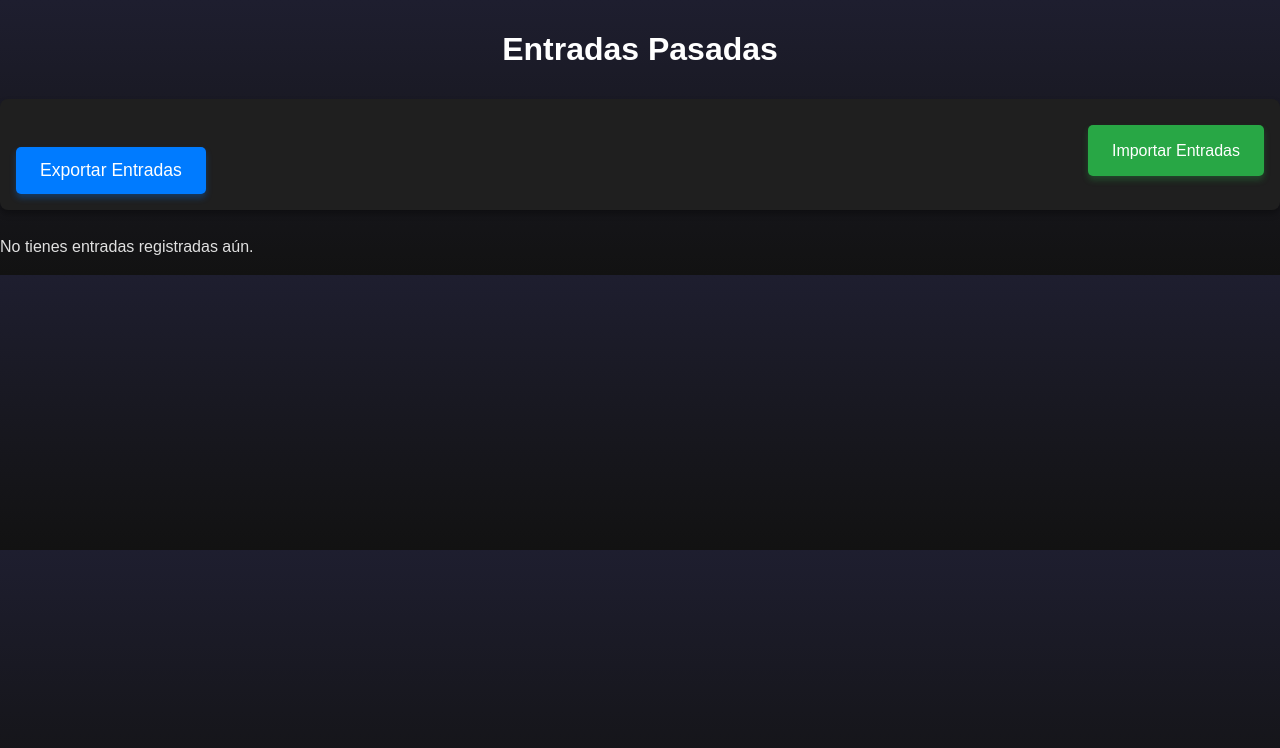
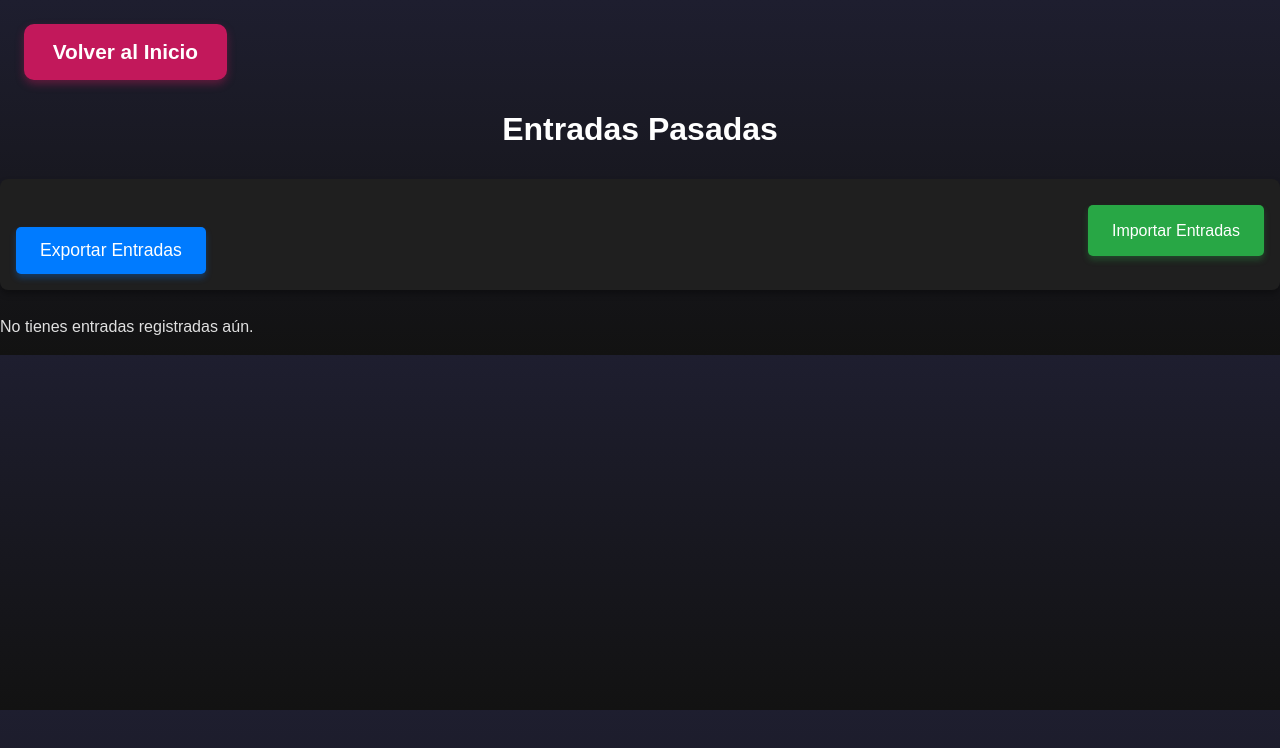
Before and after one commit to JuanDi37/Aprendizaje, a React (Create React App) app: page /entries in a window 1280 px wide. Shown: the top 748 px of the page. Built offline with nearby package versions, Linux system fonts and the light colour scheme; the HTML template or start-up script is replaced by a standard one.

Commit message:
2.0
V 2.0 Partially Final

```diff
--- a/src/pages/PastEntries.css
+++ b/src/pages/PastEntries.css
@@ -122,3 +122,42 @@ h1 {
     text-align: center;
   }
 }
+
+/* Contenedor del encabezado */
+.entries-header {
+  display: flex;
+  align-items: center; /* Alinea verticalmente el botón y el título */
+  margin-bottom: 1rem; /* Espacio debajo del encabezado */
+  margin-top: 1.5rem; /* Espacio superior desde el borde */
+  gap: 1rem; /* Espacio entre el botón y el título */
+}
+
+/* Botón para volver al inicio */
+.back-to-home-button {
+  padding: 1.2rem 2rem; /* Botón más grande */
+  font-size: 1.4rem; /* Texto más grande */
+  font-weight: bold;
+  background-color: #c2185b; /* Rosa oscuro */
+  color: white; /* Texto blanco */
+  border: none;
+  border-radius: 10px; /* Bordes más redondeados */
+  cursor: pointer;
+  transition: background-color 0.3s ease, transform 0.2s ease;
+  box-shadow: 0 4px 8px rgba(194, 24, 91, 0.4); /* Sombra llamativa */
+  margin-left: 1.5rem; /* Despega el botón del borde izquierdo */
+}
+
+.back-to-home-button:hover {
+  background-color: #880e4f; /* Rosa más oscuro */
+  transform: scale(1.05); /* Leve aumento en tamaño */
+  box-shadow: 0 6px 10px rgba(136, 14, 79, 0.5); /* Sombra más intensa */
+}
+
+/* Título */
+.entries-header h1 {
+  text-align: center; /* Título centrado */
+  flex-grow: 1; /* Ocupa el espacio restante para centrarlo automáticamente */
+  font-size: 2rem;
+  color: #ffffff;
+  margin: 0; /* Elimina el margen predeterminado del h1 */
+}
--- a/src/pages/PastEntries.js
+++ b/src/pages/PastEntries.js
@@ -1,8 +1,10 @@
 import React, { useState, useEffect } from 'react';
+import { useNavigate } from 'react-router-dom';
 import './PastEntries.css';
 
 function PastEntries() {
   const [entries, setEntries] = useState([]);
+  const navigate = useNavigate(); // Hook para redirigir a otra pantalla
 
   // Cargar entradas desde Local Storage al montar el componente
   useEffect(() => {
@@ -53,6 +55,14 @@ function PastEntries() {
 
   return (
     <div className="entries-container">
+      <div className="entries-header">
+        <button
+          className="back-to-home-button"
+          onClick={() => navigate('/')}
+        >
+          Volver al Inicio
+        </button>
+      </div>
       <h1>Entradas Pasadas</h1>
       <div className="entries-actions">
         <button className="export-button" onClick={exportEntries}>
--- a/src/pages/Stats.css
+++ b/src/pages/Stats.css
@@ -60,3 +60,33 @@
   background-color: #0056b3;
   box-shadow: 0 6px 8px rgba(0, 86, 179, 0.4); /* Stronger glow on hover */
 }
+
+/* Contenedor del encabezado */
+.stats-header {
+  display: flex;
+  justify-content: flex-start; /* Alinea el botón a la izquierda */
+  align-items: center;
+  margin-bottom: 1.5rem; /* Espacio inferior para separar del contenido */
+  margin-top: 1rem; /* Espacio superior desde el borde */
+  padding-left: 1.5rem; /* Espacio desde el borde izquierdo */
+}
+
+/* Botón para volver al inicio */
+.back-to-home-button {
+  padding: 1rem 1.8rem; /* Tamaño más grande */
+  font-size: 1.3rem; /* Texto más grande */
+  font-weight: bold;
+  background-color: #c2185b; /* Rosa oscuro */
+  color: white; /* Texto blanco */
+  border: none;
+  border-radius: 10px; /* Bordes redondeados */
+  cursor: pointer;
+  transition: background-color 0.3s ease, transform 0.2s ease;
+  box-shadow: 0 4px 8px rgba(194, 24, 91, 0.4); /* Sombra llamativa */
+}
+
+.back-to-home-button:hover {
+  background-color: #880e4f; /* Rosa más oscuro */
+  transform: scale(1.05); /* Leve aumento en tamaño */
+  box-shadow: 0 6px 10px rgba(136, 14, 79, 0.5); /* Sombra más intensa */
+}
--- a/src/pages/Stats.js
+++ b/src/pages/Stats.js
@@ -1,5 +1,6 @@
 import React, { useState, useEffect } from 'react';
 import { Bar } from 'react-chartjs-2';
+import { useNavigate } from 'react-router-dom'; // Importar useNavigate
 import {
   Chart as ChartJS,
   BarElement,
@@ -21,13 +22,13 @@ function Stats() {
   });
 
   const [entriesPerDay, setEntriesPerDay] = useState([]);
+  const navigate = useNavigate(); // Hook para redirigir al inicio
 
   useEffect(() => {
     const history = JSON.parse(localStorage.getItem('dailyFormHistory')) || [];
 
-    // Agrupar entradas por fecha y calcular metas cumplidas/no cumplidas
     const entriesByDate = history.reduce((acc, entry) => {
-      const date = new Date(entry.timestamp).toLocaleDateString(); // Usar timestamp para identificar fechas únicas
+      const date = new Date(entry.timestamp).toLocaleDateString();
       if (!acc[date]) {
         acc[date] = {
           count: 0,
@@ -44,7 +45,6 @@ function Stats() {
     const totalDays = Object.keys(entriesByDate).length;
     const totalEntries = history.length;
 
-    // Calcular metas cumplidas/no cumplidas totales
     const goalsCompleted = Object.values(entriesByDate).reduce(
       (sum, day) => sum + day.goalsCompleted,
       0
@@ -72,17 +72,15 @@ function Stats() {
 
   const exportData = () => {
     const history = JSON.parse(localStorage.getItem('dailyFormHistory')) || [];
-    const dataStr = JSON.stringify(history, null, 2); // Formatear datos con indentación
+    const dataStr = JSON.stringify(history, null, 2);
     const blob = new Blob([dataStr], { type: 'application/json' });
     const url = URL.createObjectURL(blob);
 
-    // Crear un enlace temporal para descargar el archivo
     const link = document.createElement('a');
     link.href = url;
     link.download = 'reflexiones.json';
     link.click();
 
-    // Liberar el objeto URL
     URL.revokeObjectURL(url);
   };
 
@@ -110,6 +108,11 @@ function Stats() {
 
   return (
     <div className="stats-container">
+      <div className="stats-header">
+        <button className="back-to-home-button" onClick={() => navigate('/')}>
+          Volver al Inicio
+        </button>
+      </div>
       <h1>Estadísticas</h1>
       {stats.totalDays === 0 ? (
         <p>No hay datos registrados aún.</p>
--- a/src/pages/Welcome.css
+++ b/src/pages/Welcome.css
@@ -83,3 +83,22 @@
   background-color: #218838;
   box-shadow: 0 6px 8px rgba(33, 136, 56, 0.4); /* Stronger green glow on hover */
 }
+
+/* Dark pink button style */
+.past-entries-button {
+  margin-top: 1rem;
+  padding: 0.8rem 1.5rem;
+  font-size: 1.1rem;
+  background-color: #8b1cd4; /* Dark pink background */
+  color: white; /* White text for contrast */
+  border: none;
+  border-radius: 5px;
+  cursor: pointer;
+  transition: background-color 0.3s ease, box-shadow 0.3s ease;
+  box-shadow: 0 4px 6px rgba(194, 24, 91, 0.4); /* Subtle glow effect */
+}
+
+.past-entries-button:hover {
+  background-color: #660f5a; /* Darker pink on hover */
+  box-shadow: 0 6px 8px rgba(136, 14, 79, 0.5); /* Stronger glow on hover */
+}
--- a/src/pages/Welcome.js
+++ b/src/pages/Welcome.js
@@ -23,6 +23,12 @@ function Welcome() {
       >
         Ver Estadísticas
       </button>
+      <button
+        className="past-entries-button"
+        onClick={() => navigate('/entries')}
+      >
+        Ver Entradas Pasadas
+      </button>
     </div>
   );
 }
```
